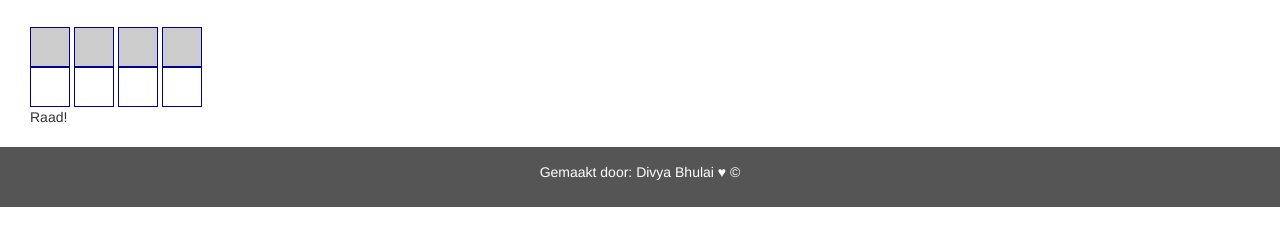
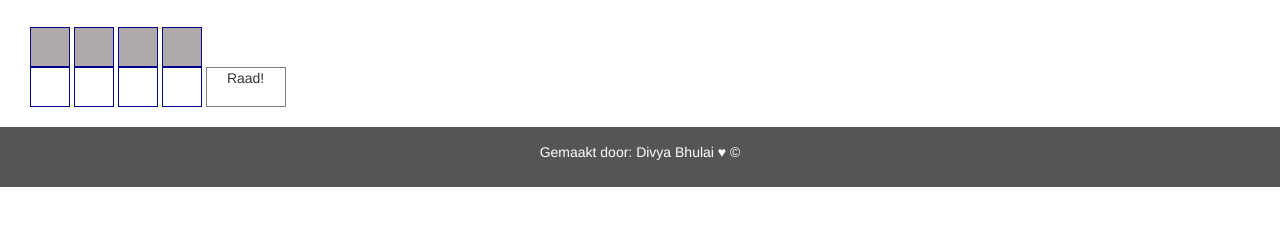
Before and after one commit to DivyaBhulai/Mastermind, a plain HTML site: page index.html in a window 1280 px wide. Shown: the part 115-360 px from the top of the page. Drawn offline with nearby package versions, Linux system fonts and the light colour scheme.

Commit message:
Update style.css

```diff
--- a/style.css
+++ b/style.css
@@ -46,8 +46,18 @@ footer {
     font-size: 16;
 }
 
-
 /* CSS voor antwoorden rij */
 .onbekend {
-    background-color: #CCC;
+    background-color: #b0a9a9;
 }
+
+/*Raad knopje*/
+.raad {
+    display: inline-block;
+    width: 80px;
+    height: 40px;
+    border: 1px solid gray;
+    background-color: #FFF;
+    text-align: center;
+    font-size: 16;
+}
```
